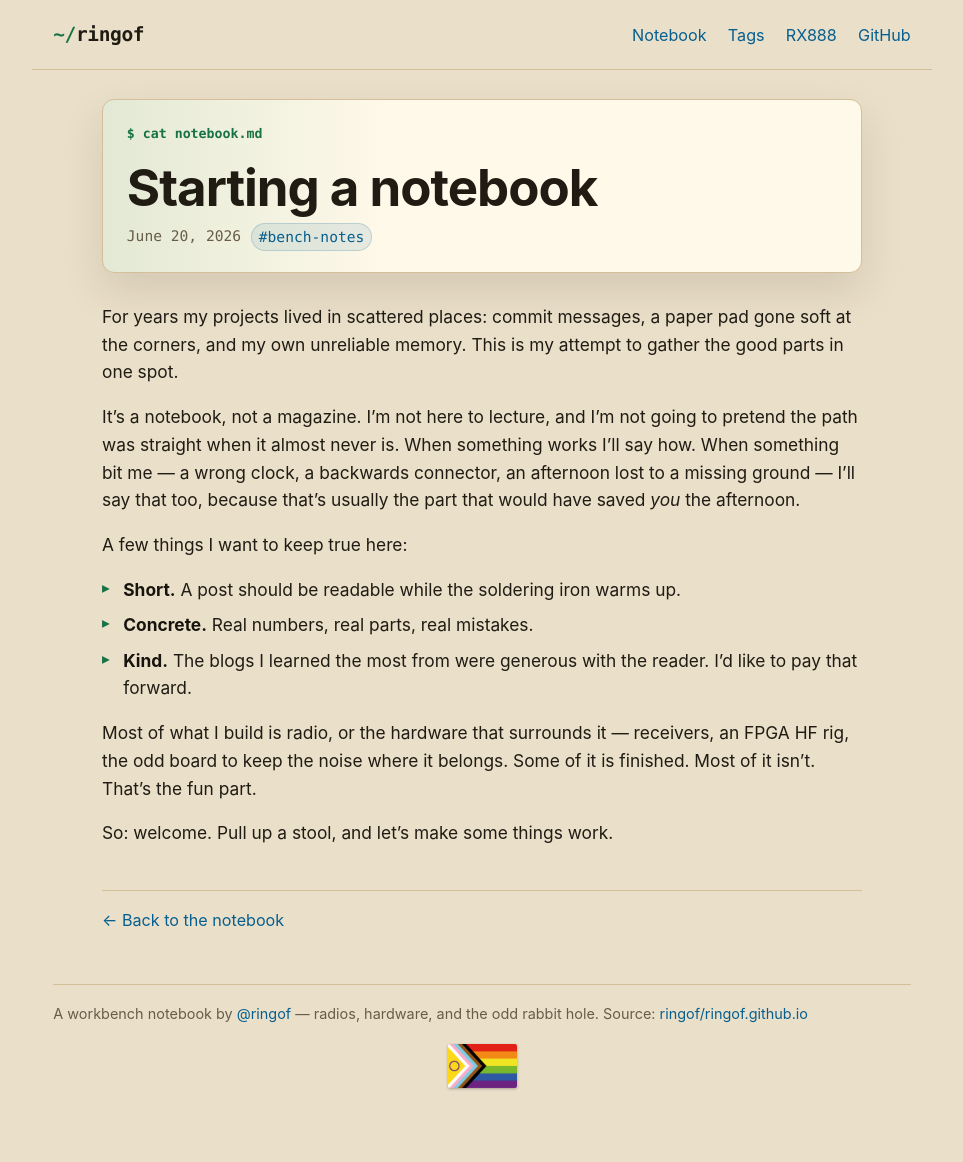
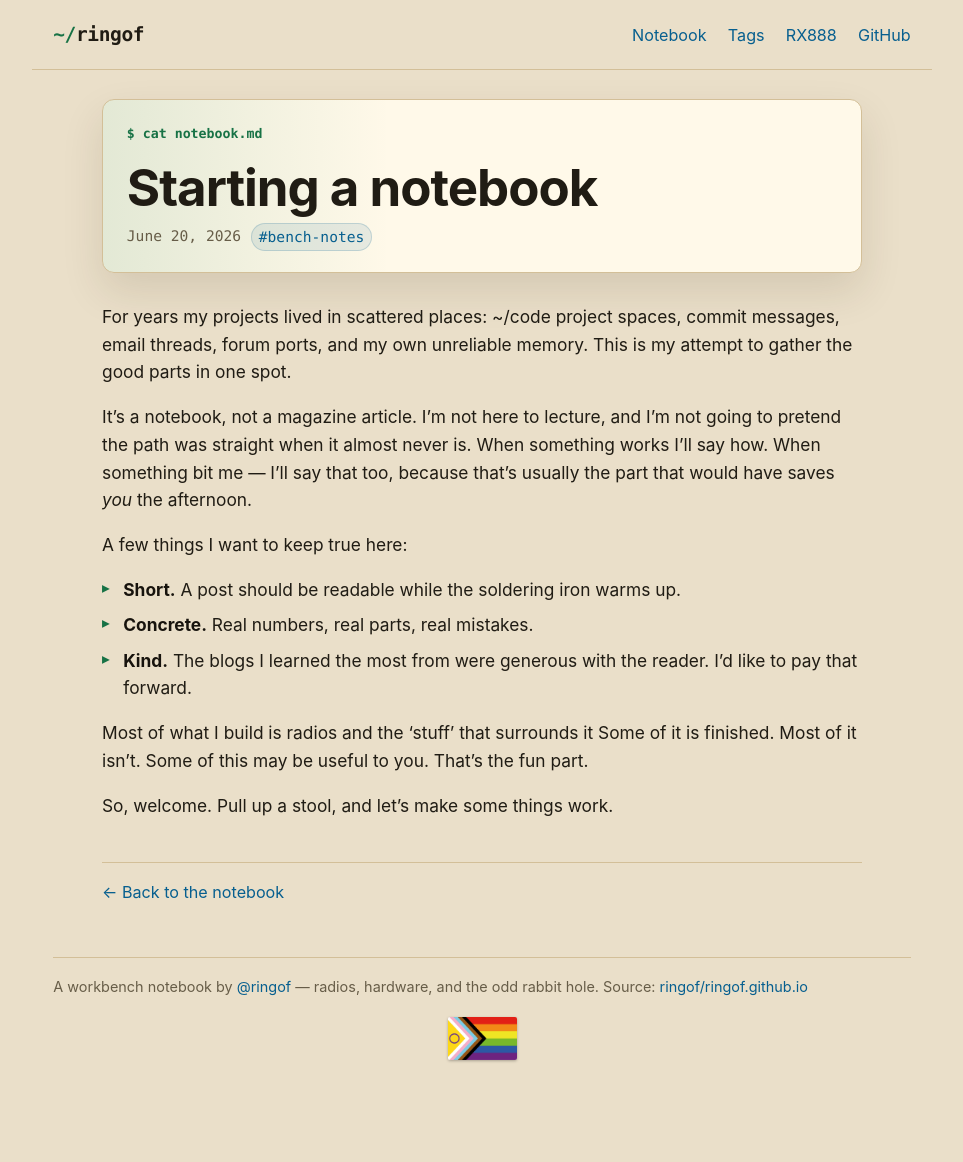
Before and after one commit to ringof/ringof.github.io, a Jekyll site: the page built from _posts/2026-06-20-starting-a-notebook.md, in a window 1280 px wide. Shown: the whole page, without its empty margins (158-1121 px from the left). Built offline with Jekyll 4.4.1, drawn with Linux system fonts in a browser that asks for light colours; after the commit the page ends 1135 px from its top, so only the background shows below that.

Commit message:
small tweaks

```diff
--- a/_posts/2026-06-20-starting-a-notebook.md
+++ b/_posts/2026-06-20-starting-a-notebook.md
@@ -8,15 +8,14 @@ description: >-
   honest progress notes on open-source radio and hardware.
 ---
 
-For years my projects lived in scattered places: commit messages, a paper pad
-gone soft at the corners, and my own unreliable memory. This is my attempt to
-gather the good parts in one spot.
+For years my projects lived in scattered places: ~/code project spaces, commit
+messages, email threads, forum ports, and my own unreliable memory. This
+is my attempt to gather the good parts in one spot.
 
-It's a notebook, not a magazine. I'm not here to lecture, and I'm not going to
+It's a notebook, not a magazine article. I'm not here to lecture, and I'm not going to
 pretend the path was straight when it almost never is. When something works
-I'll say how. When something bit me — a wrong clock, a backwards connector, an
-afternoon lost to a missing ground — I'll say that too, because that's usually
-the part that would have saved *you* the afternoon.
+I'll say how. When something bit me — I'll say that too, because that's usually
+the part that would have saves *you* the afternoon.
 
 A few things I want to keep true here:
 
@@ -25,8 +24,8 @@ A few things I want to keep true here:
 - **Kind.** The blogs I learned the most from were generous with the reader.
   I'd like to pay that forward.
 
-Most of what I build is radio, or the hardware that surrounds it — receivers,
-an FPGA HF rig, the odd board to keep the noise where it belongs. Some of it is
-finished. Most of it isn't. That's the fun part.
+Most of what I build is radios and the 'stuff'  that surrounds it Some
+of it is finished. Most of it isn't. Some of this may be useful to you.
+That's the fun part.
 
-So: welcome. Pull up a stool, and let's make some things work.
+So, welcome. Pull up a stool, and let's make some things work.
```
Also changed, not shown: _posts/2026-06-29-a-loop-and-a-tuesday-night.md (+9 -5 lines), _posts/2026-07-09-the-rx888-end-to-end.md (+2 -2 lines), index.md (+3 -3 lines).
